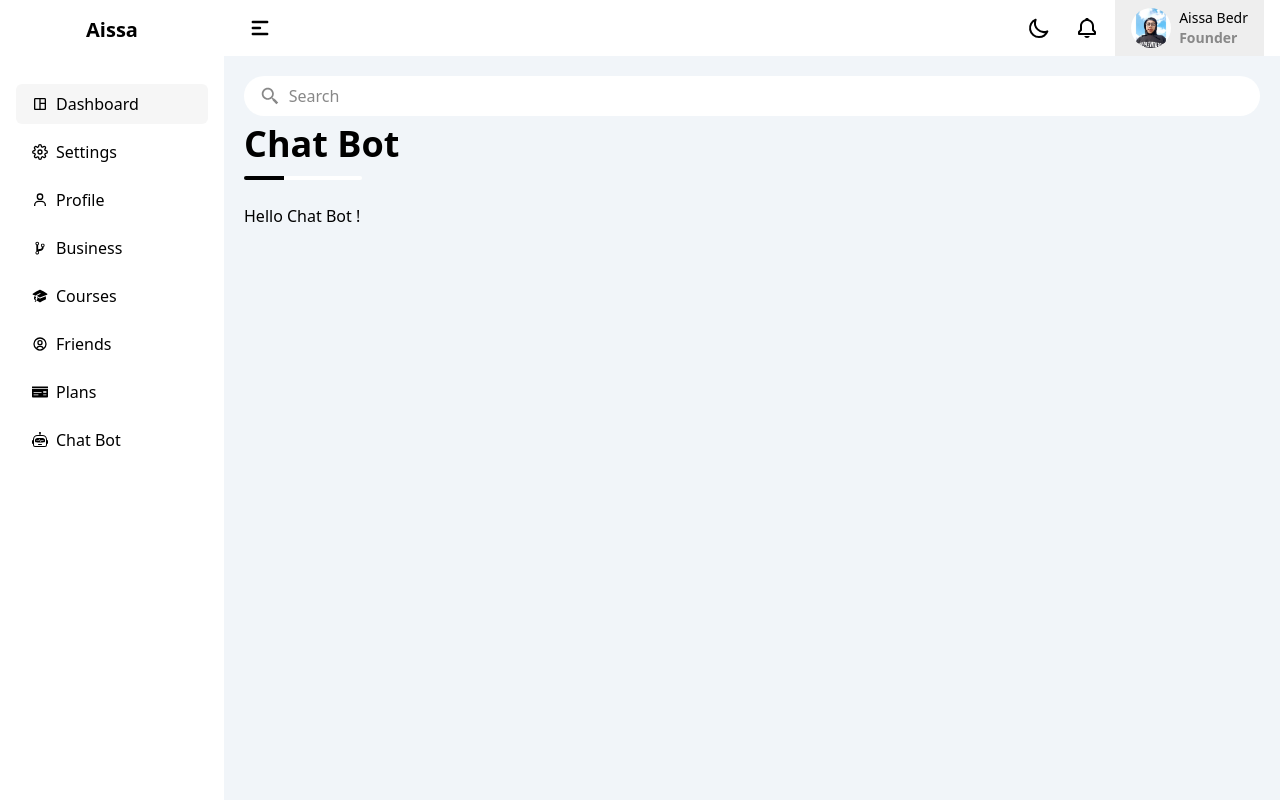
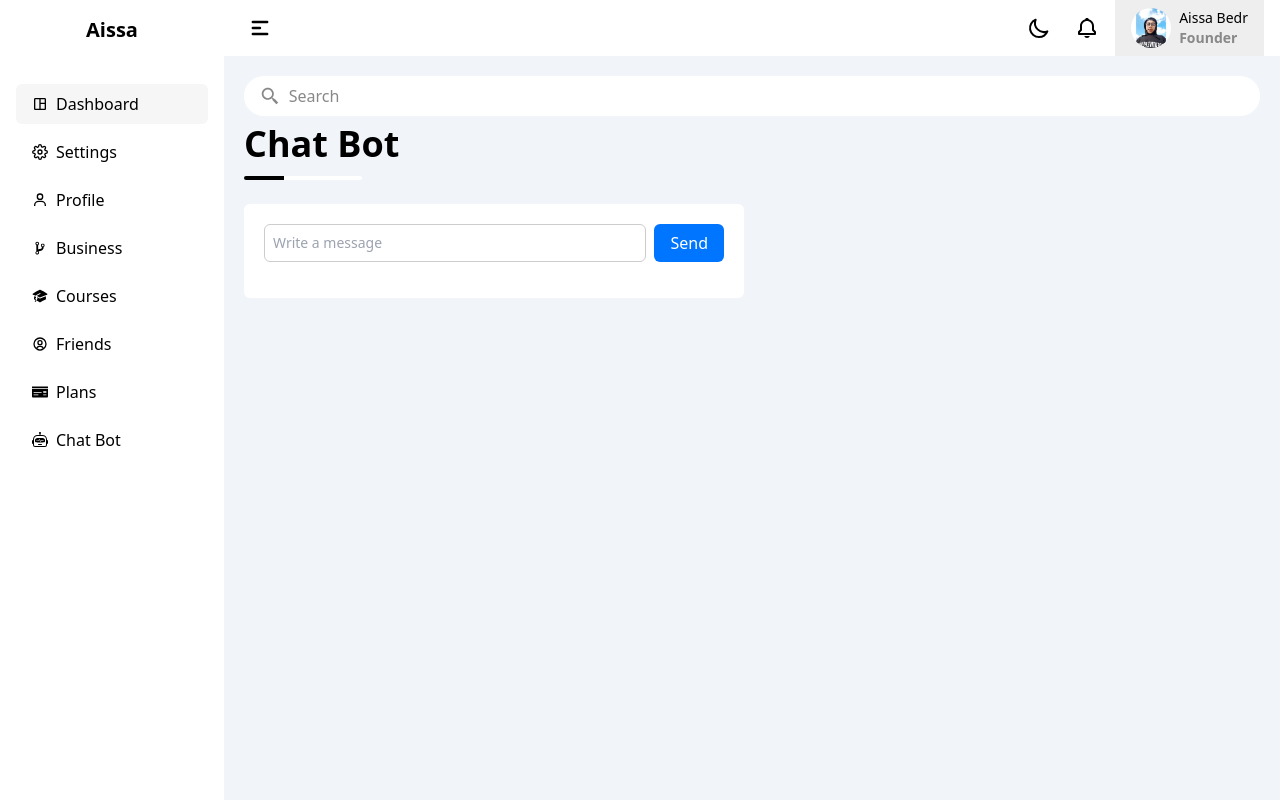
Before and after one commit to Aissa-Bedr/Dashboard, a Next.js app in the folder application/: page /chat-bot in a window 1280 px wide. Built offline with nearby package versions, Linux system fonts and the light colour scheme.

Commit message:
add the chat bot components

```diff
--- /dev/null
+++ b/application/components/app/chat-bot/chat/ChatBotMessages.tsx
@@ -0,0 +1,58 @@
+import React, { useState } from "react";
+import BoxContainer from "../../main/BoxContainer";
+import Flex from "@/components/build/Flex";
+import Input from "@/components/build/Input";
+import Button from "@/components/build/Button";
+import { useDispatch, useSelector } from "react-redux";
+import { AppState } from "@/redux/types/main";
+import { toast } from "react-toastify";
+import EachChatBotMessage from "./EachChatBotMessage";
+import sendChatBotMessageAction from "@/redux/actions/add_actions/sendChatBotMessageAction";
+
+const ChatBotMessages = () => {
+    const state = useSelector<AppState, AppState>((state) => state);
+    const dispatch = useDispatch();
+
+    const [content, setContent] = useState("");
+
+    const chatBotMessagesInfo = state.chatBotMessages.map((message) => (
+        <EachChatBotMessage key={message.id} {...message} />
+    ));
+
+    function addMessage(e: React.FormEvent<HTMLFormElement>): void | false {
+        e.preventDefault();
+
+        if (!content) {
+            toast.error("Message can't be empty !");
+            return false;
+        }
+
+        dispatch(sendChatBotMessageAction({ content, isBotMessage: false }));
+        dispatch(sendChatBotMessageAction({ content: "Hello there", isBotMessage: true }));
+        setContent("");
+    }
+
+    return (
+        <BoxContainer>
+            <Flex className="gap-4" direction="col">
+                <form onSubmit={addMessage}>
+                    <Flex className="w-full gap-2" direction="row">
+                        <Input
+                            type="text"
+                            placeholder="Write a message"
+                            value={content}
+                            onChange={(e) => setContent(e.target.value)}
+                        />
+                        <Button className="px-4">Send</Button>
+                    </Flex>
+                </form>
+
+                <Flex className="gap-2" direction="col">
+                    {chatBotMessagesInfo}
+                </Flex>
+            </Flex>
+        </BoxContainer>
+    );
+};
+
+export default ChatBotMessages;
--- /dev/null
+++ b/application/components/app/chat-bot/chat/EachChatBotMessage.tsx
@@ -0,0 +1,32 @@
+import Flex from "@/components/build/Flex";
+import { AppState } from "@/redux/types/main";
+import React, { FC } from "react";
+import { useDispatch, useSelector } from "react-redux";
+import { toast } from "react-toastify";
+import { EachChatBotMessageProps } from "../types/main";
+import SecondaryLogo from "../../main/SecondaryLogo";
+import { BsRobot } from "react-icons/bs";
+
+const EachChatBotMessage: FC<EachChatBotMessageProps> = ({ id, content, isBotMessage }) => {
+    const state = useSelector<AppState, AppState>((state) => state);
+
+    return (
+        <Flex className="gap-4" direction="col">
+            <Flex className="gap-2" direction="row" items="center">
+                {isBotMessage ? (
+                    <BsRobot className="text-black dark:text-white" />
+                ) : (
+                    <img className="w-12 h-12 rounded-full" src={`/${state.appearance.logo.src}`} alt="logo" />
+                )}
+
+                <SecondaryLogo text={isBotMessage ? "Bot" : "You"} />
+            </Flex>
+
+            <Flex direction="row" items="center" justify="between">
+                <p className="font-medium text-center lg:text-left">{content}</p>
+            </Flex>
+        </Flex>
+    );
+};
+
+export default EachChatBotMessage;
--- /dev/null
+++ b/application/components/app/chat-bot/types/main.ts
@@ -0,0 +1,3 @@
+import { ChatBotMessage } from "../../friends/types/main";
+
+export interface EachChatBotMessageProps extends ChatBotMessage {}
--- a/application/pages/chat-bot/index.tsx
+++ b/application/pages/chat-bot/index.tsx
@@ -1,11 +1,11 @@
 import { themeSwitcher } from "@/assests/logic/script";
+import ChatBotMessages from "@/components/app/chat-bot/chat/ChatBotMessages";
 import Base from "@/components/build/Base";
 import BaseWrapper from "@/components/build/BaseWrapper";
 import Header from "@/components/build/Header";
 import Logo from "@/components/build/Logo";
 import SearchBar from "@/components/helpers/search_bar/SearchBar";
 import { AppState } from "@/redux/types/main";
-import dynamic from "next/dynamic";
 import { useEffect } from "react";
 import { useSelector } from "react-redux";
 import { ToastContainer } from "react-toastify";
@@ -31,7 +31,7 @@ const ChatBot = () => {
                 <Logo content="Chat bot" />
 
                 <BaseWrapper>
-                    <p>Hello Chat Bot !</p>
+                    <ChatBotMessages />
                 </BaseWrapper>
 
                 {state.switchBooleans.websiteControl.isNotificationActive && (
```
